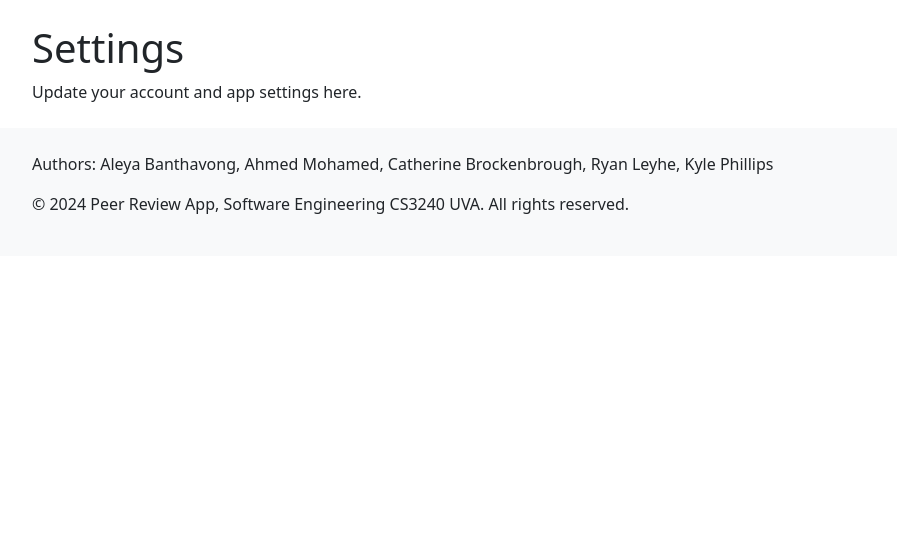
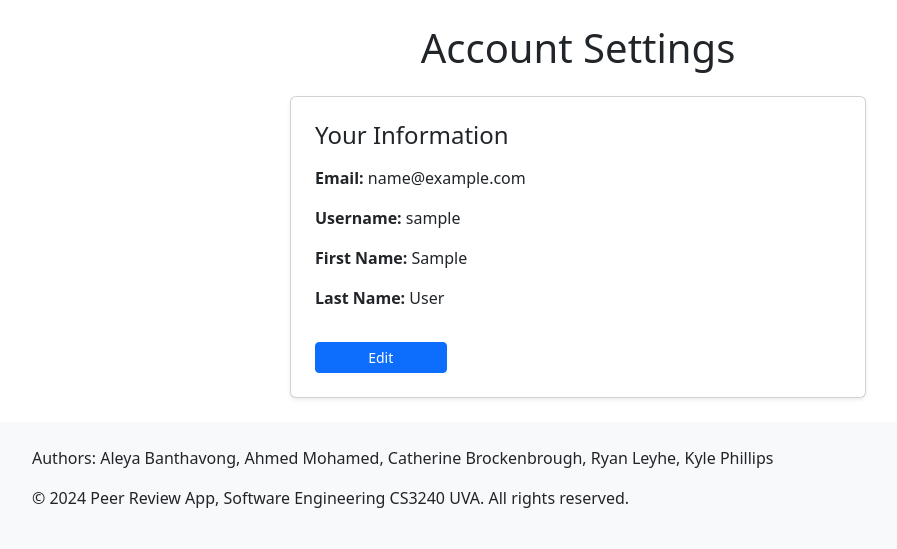
Before and after one commit to AhmedMoee/PeerReview, a Django app: page /settings/ in a window 1280 px wide. Shown: the part 57-606 px from the top of the page, without its empty margins (62-959 px from the left). Run offline with Django 5.2, Linux system fonts and the light colour scheme; the visitor is signed in with stand-in values (Sample User, id 1); some libraries are stand-ins or nearby versions.

Commit message:
added settings page to see user info and can edit it

```diff
--- a/users/forms.py
+++ b/users/forms.py
@@ -1,6 +1,7 @@
 from django import forms
 from .models import Upload
 from .models import Project, Prompt, PromptResponse, UserProfile
+from django.contrib.auth.models import User
 
 
 class FileUploadForm(forms.ModelForm):
@@ -76,3 +77,8 @@ class UploadMetaDataForm(forms.ModelForm):
     class Meta:
         model = Upload
         fields = ['name', 'description', 'keywords']
+
+class UserEditForm(forms.ModelForm):
+    class Meta:
+        model = User
+        fields = ['username', 'first_name', 'last_name']
--- a/users/templates/settings.html
+++ b/users/templates/settings.html
@@ -1,10 +1,66 @@
-{% extends "base.html" %}
-
-{% block title %}Settings{% endblock %}
+{% extends 'base.html' %}
 
 {% block content %}
-<div class="container">
-    <h1>Settings</h1>
-    <p>Update your account and app settings here.</p>
+<div class="container mt-4" style="max-width: 600px;">
+    <h1 class="text-center mb-4">Account Settings</h1>
+
+    <!-- Display success or error messages -->
+    {% if messages %}
+    <div>
+        {% for message in messages %}
+        <div class="alert alert-{{ message.tags }} alert-dismissible fade show" role="alert">
+            {{ message }}
+            <button type="button" class="btn-close" data-bs-dismiss="alert" aria-label="Close"></button>
+        </div>
+        {% endfor %}
+    </div>
+    {% endif %}
+
+    <!-- Read-only view -->
+    <div id="info-view" class="card shadow-sm p-4">
+        <h4 class="mb-3">Your Information</h4>
+        <p><strong>Email:</strong> {{ user.email }}</p>
+        <p><strong>Username:</strong> {{ user.username }}</p>
+        <p><strong>First Name:</strong> {{ user.first_name }}</p>
+        <p><strong>Last Name:</strong> {{ user.last_name }}</p>
+        <button id="edit-button" class="btn btn-primary btn-sm mt-3 w-25">Edit</button>
+    </div>
+
+    <!-- Editable view -->
+    <div id="edit-view" class="card shadow-sm p-4" style="display: none;">
+        <h4 class="mb-3">Edit Your Information</h4>
+        <form method="post">
+            {% csrf_token %}
+            <div class="mb-3">
+                <label for="username" class="form-label">Username:</label>
+                <input type="text" id="username" name="username" class="form-control" value="{{ user.username }}" />
+            </div>
+            <div class="mb-3">
+                <label for="first_name" class="form-label">First Name:</label>
+                <input type="text" id="first_name" name="first_name" class="form-control" value="{{ user.first_name }}" />
+            </div>
+            <div class="mb-3">
+                <label for="last_name" class="form-label">Last Name:</label>
+                <input type="text" id="last_name" name="last_name" class="form-control" value="{{ user.last_name }}" />
+            </div>
+            <div class="d-flex justify-content-between">
+                <button type="submit" class="btn btn-success btn-sm">Save</button>
+                <button id="cancel-button" type="button" class="btn btn-secondary btn-sm">Cancel</button>
+            </div>
+        </form>
+    </div>
 </div>
+
+<script>
+    // JavaScript to toggle between views
+    document.getElementById('edit-button').addEventListener('click', function () {
+        document.getElementById('info-view').style.display = 'none';
+        document.getElementById('edit-view').style.display = 'block';
+    });
+
+    document.getElementById('cancel-button').addEventListener('click', function () {
+        document.getElementById('info-view').style.display = 'block';
+        document.getElementById('edit-view').style.display = 'none';
+    });
+</script>
 {% endblock %}
--- a/users/views.py
+++ b/users/views.py
@@ -5,7 +5,7 @@ from django.contrib.auth.decorators import login_required
 from django.db.models import Q, F
 from django.http import HttpRequest, StreamingHttpResponse, HttpResponse, JsonResponse, HttpResponseBadRequest
 from .models import Upload, JoinRequest, Project, Message, User, UserProfile
-from .forms import FileUploadForm, ProjectForm, UserProfileForm, UploadMetaDataForm
+from .forms import FileUploadForm, ProjectForm, UserProfileForm, UploadMetaDataForm, UserEditForm
 from typing import AsyncGenerator
 import asyncio
 import json
@@ -980,3 +980,24 @@ def upload_project_files(request, project_name, id):
             messages.error(request, f'Error uploading files: {str(e)}')
 
     return redirect('project_main_view', project_name=project.name, id=project.id)
+
+@login_required
+def settings(request):
+    user = request.user  # Get the currently logged-in user
+
+    if request.method == 'POST':  # User is saving changes
+        form = UserEditForm(request.POST, instance=user)
+        if form.is_valid():
+            form.save()
+            messages.success(request, 'Your profile has been updated successfully.')
+            return redirect('settings')  # Redirect to the same settings page to prevent resubmission
+        else:
+            messages.error(request, 'Please correct the errors below.')
+    else:  # Default view
+        form = UserEditForm(instance=user)
+
+    # Pass the user object to the template explicitly
+    return render(request, 'settings.html', {
+        'form': form,
+        'user': user,  # Pass the user object explicitly
+    })
```
